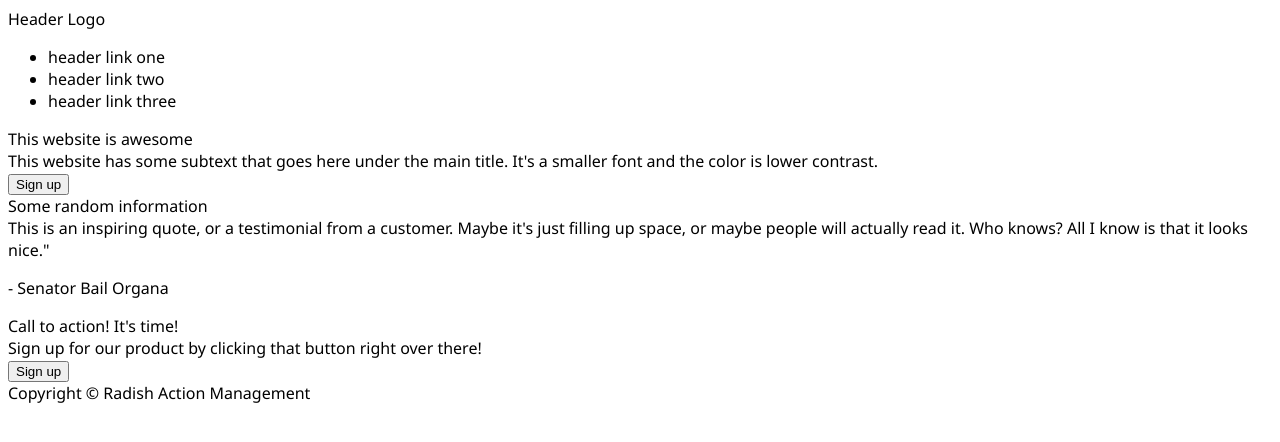
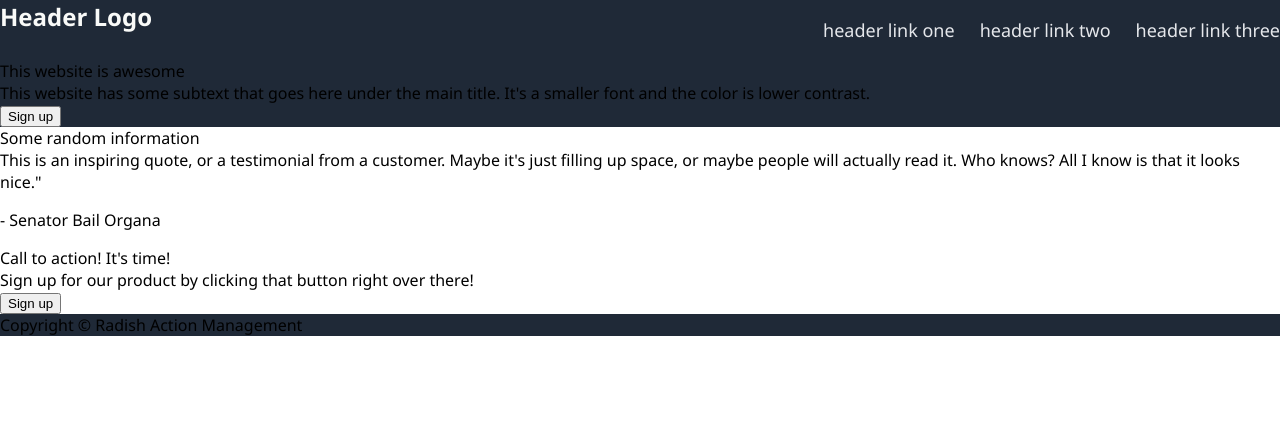
Before and after one commit to sstalbin/landing-page, a plain HTML site: page index.html in a window 1280 px wide. Drawn offline with Linux system fonts and the light colour scheme.

Commit message:
Finish navigation and logo.

```diff
--- a/style.css
+++ b/style.css
@@ -2,4 +2,34 @@ body {
     display: flex;
     flex-direction: column;
     font-family:'Segoe UI', Tahoma, Geneva, Verdana, sans-serif;
+    margin: 0;
+    padding: 0;
 }
+
+.hero,
+.footer {
+    background-color: #1F2937;
+}
+
+.navigation {
+    display: flex;
+    justify-content: space-between;
+}
+
+ul {
+    display: flex;
+    font-size: 18px;
+    color: #E5E7EB;
+    list-style-type: none;
+    gap: 25px;
+}
+
+a {
+    text-decoration: none;
+}
+
+.logo {
+    font-size: 24px;
+    color: #F9FAF8;
+    font-weight: bold;
+}
```
